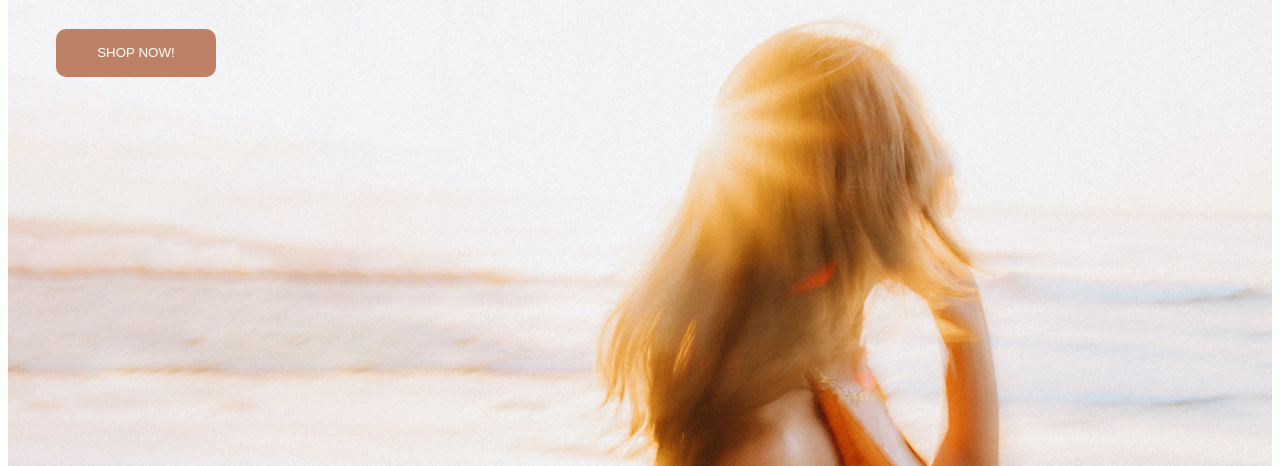
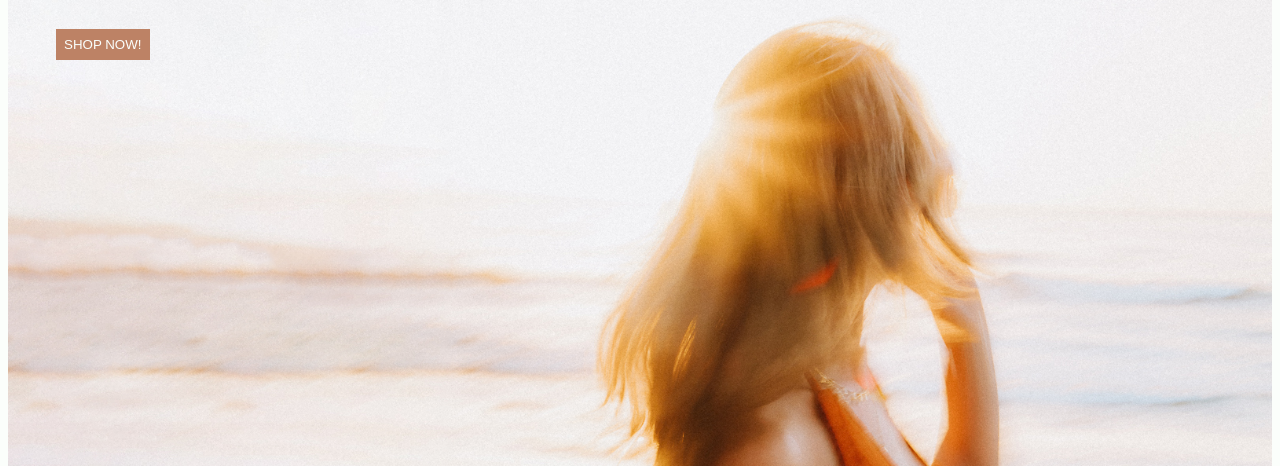
Before and after one commit to rosaneviotti/Project, a plain HTML site: page index.html in a window 1280 px wide. Shown: the part 334-800 px from the top of the page. Drawn offline with Linux system fonts and the light colour scheme.

Commit message:
More changings in the photos areas

```diff
--- a/css/style.css
+++ b/css/style.css
@@ -20,6 +20,17 @@ p {
     text-align: left;
     padding-left: 2rem;
     padding-right: 2rem;
+}
+
+.button {
+    background-color: rgb(189, 130, 101);
+    color:rgb(251, 254, 251);
+    padding: 0.5rem;
+    border-style: none;
+}
+
+.button:hover {
+    background-color: rgb(208, 184, 172)
 }
 
 header{
@@ -64,8 +75,7 @@ nav li:hover {
 }
 
 .photo {
-    max-width: 100%;
-    min-width: 1080px;
+    width: 100%;
 }
 
 .banner {
@@ -80,66 +90,15 @@ nav li:hover {
     margin-bottom: 2rem;
 }
 
-.glow {
-    width: 10rem;
-    height: 3rem;
-    border: none;
-    outline: none;
-    color: rgb(251, 254, 251);
-    background: rgb(189, 130, 101);
-    cursor: pointer;
-    position: relative;
-    z-index: 0;
-    border-radius: 1rem;
-}
-
-.glow:before {
-    content: '';
-    background: linear-gradient(45deg, rgb(248, 208, 157), rgb(197, 136, 105), rgb(234, 177, 148), rgb(230, 203, 191), rgb(228, 95, 23), rgb(184, 177, 173), rgb(237, 179, 151), rgb(237, 175, 143), rgb(216, 177, 158));
-    position: absolute;
-    top: -2px;
-    left:-2px;
-    background-size: 400%;
-    z-index: -1;
-    filter: blur(5px);
-    width: calc(100% + 4px);
-    height: calc(100% + 4px);
-    animation: glowing 20s linear infinite;
-    opacity: 0;
-    transition: opacity .3s ease-in-out;
-    border-radius: 10px;
-}
-
-.glow:hover:before {
-    opacity: 1;
-}
-
-.glow:after {
-    z-index: -1;
-    content: '';
-    position: absolute;
-    width: 100%;
-    height: 100%;
-    background: rgb(189, 130, 101);
-    left: 0;
-    top: 0;
-    border-radius: 10px;
-}
-
-@keyframes glowing {
-    0% { background-position: 0 0; }
-    50% { background-position: 200% 0; }
-    100% { background-position: 0 0; }
-}
-
-
 section {
     display: flex;
+    width: 100%;
 }
 
 article {
     position: relative;
     display: 1;
+    width: 100%;
     margin-top: 5rem;
     margin-left: 1rem;
     margin-right: 1rem;
--- a/index.html
+++ b/index.html
@@ -27,7 +27,7 @@
                 <div class="banner">
                     <h1>♥ High quality Jewelry!</h1>
                     <p id="text">Handcraft in the heart of Austin, by minuscious work made with love, inspired by the ocean! <br> Perfects for all the kinds of wedding, engagement and anniversaire!</p>
-                    <button type="button" class="glow"><a href="#photo2">SHOP NOW!</a></button>
+                    <button type="button" class="button"><a href="#photo2">SHOP NOW!</a></button>
                 </div>
         </section>
         <section>
```
